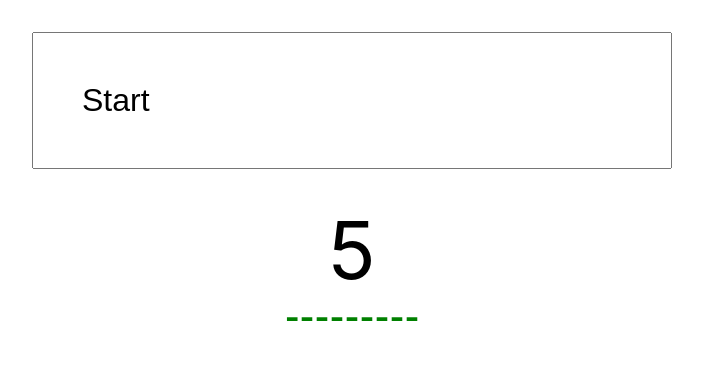
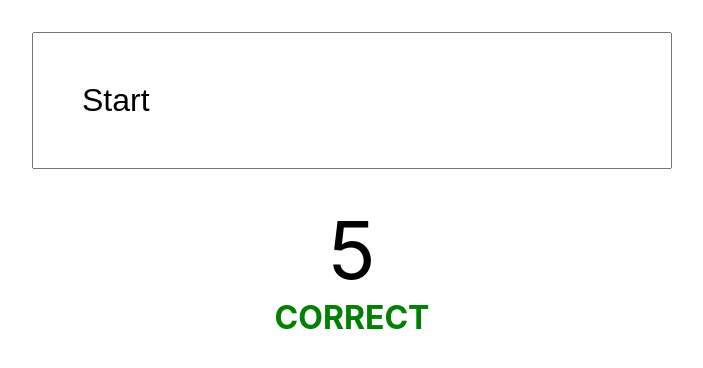
Before and after one commit to bmckenzie93/react-basics-2, a React (Create React App) app: page / in a window 1280 px wide. Shown: the top 368 px of the page, without its empty margins (288-991 px from the left). Built offline with nearby package versions, Linux system fonts and the light colour scheme.

Commit message:
displays char components

```diff
--- a/src/App.css
+++ b/src/App.css
@@ -19,8 +19,8 @@
 .Char {
   display: inline-block;
   padding: 1rem;
+  margin: 1rem;
   text-align: center;
-  margin: 1rem;
   border: 1px solid #333;
   box-shadow: 0 .2rem .5rem #333;
   background-color: #f4f4f4;
--- a/src/App.js
+++ b/src/App.js
@@ -1,25 +1,42 @@
 import React, { Component } from 'react'
 import Input from './components/Input'
 import Validation from './components/Validation'
+import Char from './components/Char'
 import '../src/App.css'
 
 export default class App extends Component {
   state = {
     inputValue: 'Start',
-    inputLength: 5
+    inputLength: 5,
+    charArr: null
   }
 
   getLengthHandler = (e) => {
     const input = e.target.value;
     const length = e.target.value.length;
 
+    // state charArr gets filled up when i type
+    const chars = e.target.value.split('');
+
     this.setState({
       inputValue: input,
-      inputLength: length
+      inputLength: length,
+      charArr: chars
     })
   }
 
   render() {
+    let characters = null;
+
+    if(this.state.charArr) {
+      characters = (
+        <div>
+          {this.state.charArr.map((char, index) => {
+            return <Char char={char} index={index} />
+          })}
+        </div>
+      )
+    }
     return (
       <div>
         <Input
@@ -27,7 +44,9 @@ export default class App extends Component {
           getLength={this.getLengthHandler}
           value={this.state.inputValue} />
 
-        <Validation length={this.state.inputLength} />
+        <Validation length={this.state.inputLength} charArr={this.state.charArr} />
+
+        {characters}
       </div>
     )
   }
--- a/src/components/Char.js
+++ b/src/components/Char.js
@@ -1,9 +1,9 @@
 import React from 'react'
 
-export default function Char() {
+export default function Char(props) {
   return (
     <div className="Char">
-
+      <p>{props.char} <span>{props.index}</span></p>
     </div>
   )
 }
--- a/src/components/Input.js
+++ b/src/components/Input.js
@@ -4,9 +4,9 @@ export default function Input(props) {
   return (
     <div>
       <input type="text"
-      className="Input"
-      value={props.value}
-      onChange={props.getLength}/>
+        className="Input"
+        value={props.value}
+        onChange={props.getLength} />
       <p style={{textAlign: 'center', fontSize: '5rem'}}>{props.currentLength}</p>
     </div>
   )
--- a/src/components/Validation.js
+++ b/src/components/Validation.js
@@ -2,20 +2,20 @@ import React from 'react'
 
 export default function Validation(props) {
   const length = props.length;
-  let answer = null
+  let answer = null;
 
   if(length < 4) {
     answer = <div className="Validation">
                 <h1>Text Too Short...</h1>
               </div>
 
-  } else if (length > 5) {
+  } else if (length > 6) {
     answer = <div className="Validation">
                 <h1>Text Too Long...</h1>
               </div>
   } else {
     answer = <div className="Validation">
-                <h1 style = {{color: 'green'}}>---------</h1>
+                <h1 style = {{ color: 'green' }}>CORRECT</h1>
               </div>
   }
 
```
